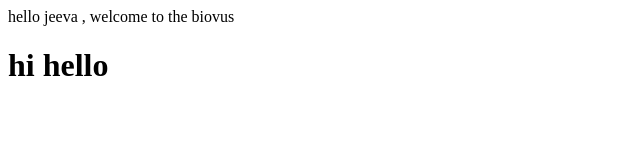
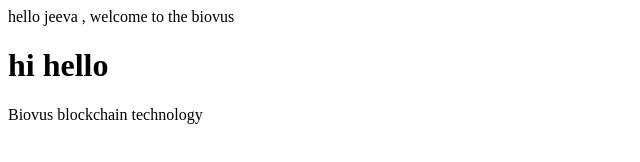
Before and after one commit to jeevabharathi8120/biovus, a plain HTML site: page index.html in a window 1280 px wide. Shown: the whole page, without its empty margins (0-640 px from the left). Drawn offline with Linux system fonts and the light colour scheme.

Commit message:
Update index.html

```diff
--- a/index.html
+++ b/index.html
@@ -4,5 +4,6 @@
 <body>
 hello jeeva , welcome to the biovus
 <h1>hi hello</h1>
+<p>Biovus blockchain technology</p>
 </body>
 </html>
```
